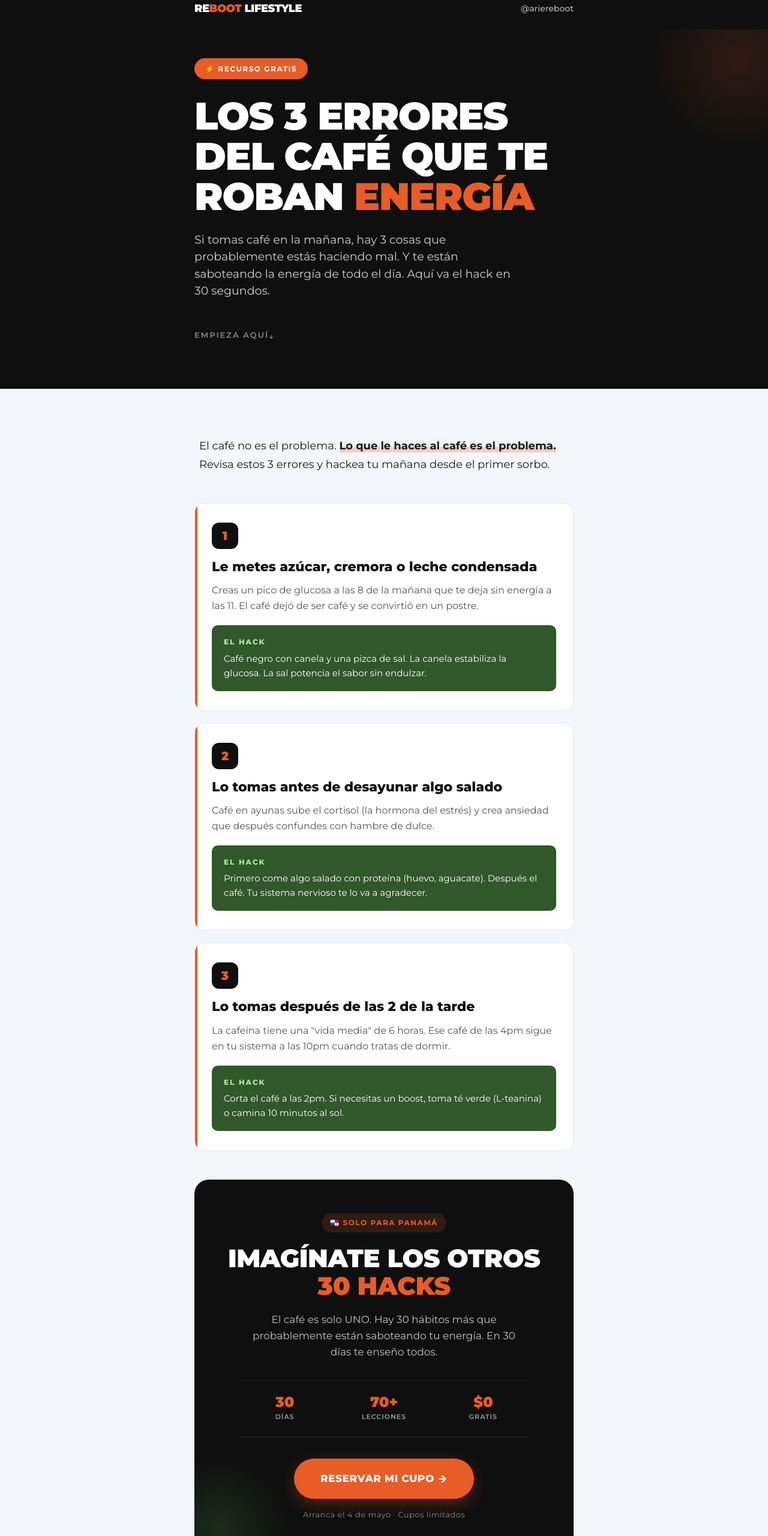
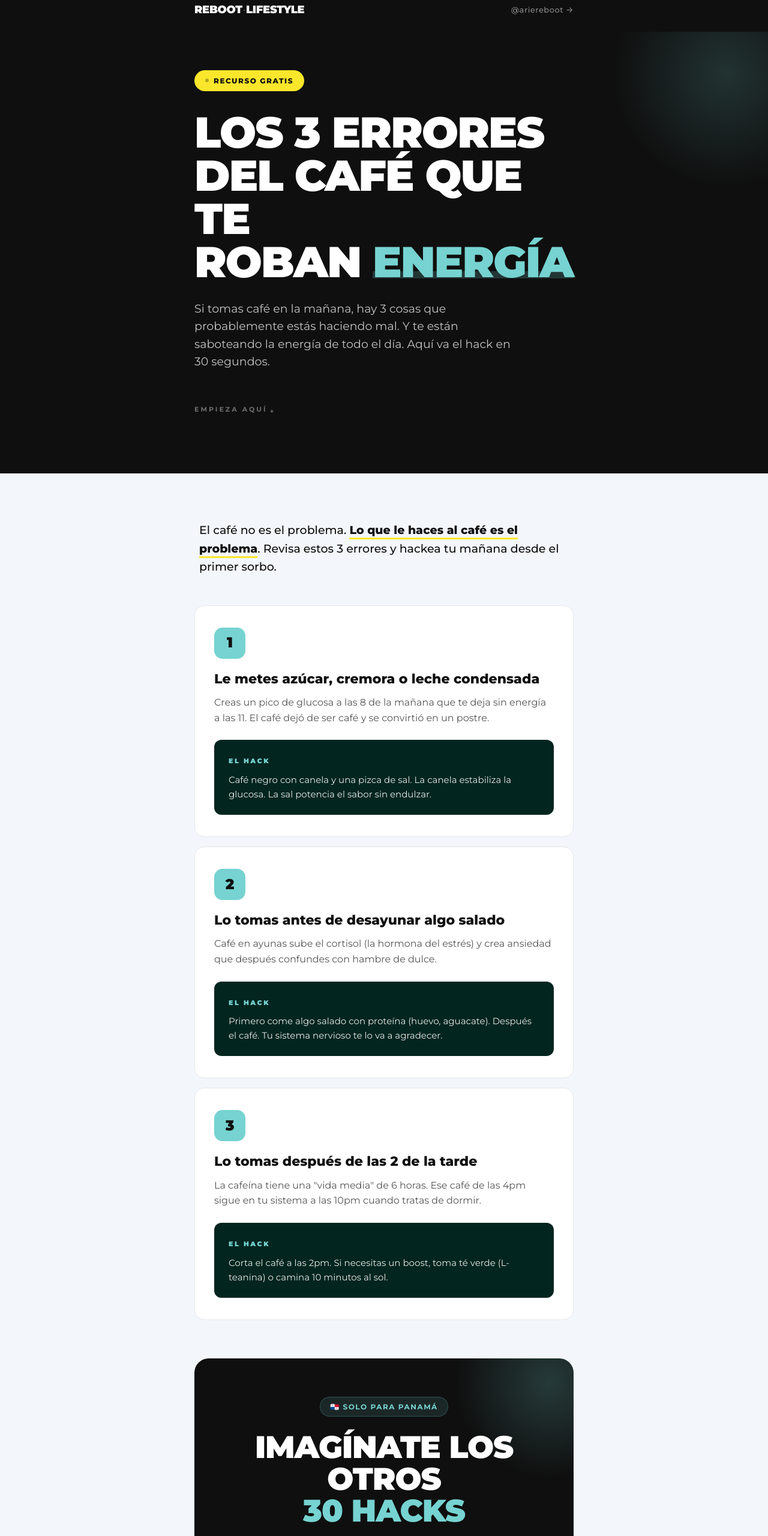
Before and after one commit to Rebootlifestyle/reboot-lifestyle, a plain HTML site: page index.html in a window 1280 px wide. Shown: the part 20-2580 px from the top of the page at 60% size. Drawn offline with Linux system fonts and the light colour scheme.

Commit message:
Update: New design with Paleta 2 (Oxygen Blue + Arie Yellow signature)

```diff
--- a/index.html
+++ b/index.html
@@ -18,11 +18,18 @@
         * { margin: 0; padding: 0; box-sizing: border-box; }
 
         :root {
+            /* Paleta 2 Reboot Lifestyle */
             --black-seed: #0f0f0f;
-            --bio-green: #31582b;
+            --deep-neural: #02251f;
+            --oxygen-blue: #76d3d1;
             --earth-carrot: #e85c26;
             --pure-reset: #f3f6fb;
-            --text: #1a1a1a;
+
+            /* Firma personal Arie (uso limitado) */
+            --arie-yellow: #fae62b;
+
+            /* Utilidades */
+            --text: #0f0f0f;
             --text-light: #555;
             --border: #e5e7eb;
         }
@@ -43,11 +50,11 @@
             padding: 0 24px;
         }
 
-        /* HEADER */
+        /* HEADER - Clean, monocromático */
         header {
             background: var(--black-seed);
             color: white;
-            padding: 20px 0;
+            padding: 22px 0;
             position: sticky;
             top: 0;
             z-index: 100;
@@ -60,80 +67,120 @@
         .logo {
             font-weight: 900;
             font-size: 18px;
-            letter-spacing: -0.5px;
+            letter-spacing: -0.3px;
             text-transform: uppercase;
+            color: white;
         }
-        .logo span { color: var(--earth-carrot); }
+        .logo .logo-colon {
+            color: white;
+            opacity: 0.4;
+            margin: 0 1px;
+            font-weight: 400;
+        }
         .nav-handle {
             margin-left: auto;
-            color: rgba(255,255,255,0.7);
+            color: rgba(255,255,255,0.5);
             text-decoration: none;
-            font-size: 14px;
+            font-size: 13px;
             font-weight: 500;
+            transition: color 0.2s;
+            letter-spacing: 0.5px;
         }
+        .nav-handle:hover { color: white; }
 
-        /* HERO */
+        /* HERO - Foco único */
         .hero {
             background: var(--black-seed);
             color: white;
-            padding: 48px 0 80px;
+            padding: 64px 0 96px;
             position: relative;
             overflow: hidden;
         }
         .hero::before {
             content: "";
             position: absolute;
-            top: -100px;
-            right: -100px;
-            width: 300px;
-            height: 300px;
-            background: radial-gradient(circle, rgba(232,92,38,0.15) 0%, transparent 70%);
+            top: -120px;
+            right: -120px;
+            width: 380px;
+            height: 380px;
+            background: radial-gradient(circle, rgba(118,211,209,0.18) 0%, transparent 70%);
             border-radius: 50%;
         }
+        .hero-content { position: relative; z-index: 1; }
+
         .badge {
-            display: inline-block;
-            background: var(--earth-carrot);
-            color: white;
+            display: inline-flex;
+            align-items: center;
+            gap: 8px;
+            background: var(--arie-yellow);
+            color: var(--black-seed);
             padding: 8px 18px;
             border-radius: 100px;
             font-size: 12px;
-            font-weight: 700;
+            font-weight: 800;
             letter-spacing: 1.5px;
             text-transform: uppercase;
+            margin-bottom: 32px;
+        }
+        .badge-dot {
+            width: 6px;
+            height: 6px;
+            background: var(--black-seed);
+            border-radius: 50%;
+            animation: pulse 2s infinite;
+        }
+        @keyframes pulse {
+            0%, 100% { opacity: 1; }
+            50% { opacity: 0.3; }
+        }
+
+        h1 {
+            font-size: clamp(40px, 7.5vw, 72px);
+            line-height: 1;
+            font-weight: 900;
             margin-bottom: 28px;
-        }
-        h1 {
-            font-size: clamp(36px, 7vw, 64px);
-            line-height: 1.05;
-            font-weight: 900;
-            margin-bottom: 24px;
-            letter-spacing: -0.02em;
+            letter-spacing: -0.025em;
             text-transform: uppercase;
         }
+        /* UNA sola palabra destacada - energía */
         h1 .highlight {
-            color: var(--earth-carrot);
+            color: var(--oxygen-blue);
+            position: relative;
             display: inline-block;
-            position: relative;
         }
+        h1 .highlight::after {
+            content: "";
+            position: absolute;
+            left: 0;
+            right: 0;
+            bottom: 8px;
+            height: 12px;
+            background: rgba(118,211,209,0.2);
+            z-index: -1;
+            border-radius: 2px;
+        }
+
         .subtitle {
-            font-size: clamp(16px, 2.5vw, 19px);
-            color: rgba(255,255,255,0.8);
+            font-size: clamp(16px, 2.4vw, 19px);
+            color: rgba(255,255,255,0.75);
             max-width: 540px;
-            line-height: 1.5;
+            line-height: 1.55;
             font-weight: 400;
         }
         .scroll-hint {
-            margin-top: 48px;
-            color: rgba(255,255,255,0.5);
-            font-size: 13px;
-            letter-spacing: 2px;
+            margin-top: 56px;
+            color: rgba(255,255,255,0.4);
+            font-size: 11px;
+            letter-spacing: 3px;
             text-transform: uppercase;
-            font-weight: 600;
+            font-weight: 700;
+            display: inline-block;
         }
         .scroll-hint::after {
             content: " ↓";
             display: inline-block;
             animation: bounce 1.6s infinite;
+            margin-left: 4px;
         }
         @keyframes bounce {
             0%, 100% { transform: translateY(0); }
@@ -143,52 +190,51 @@
         /* CONTENT */
         .content-wrapper {
             padding: 80px 0 40px;
+            position: relative;
         }
 
         .intro-text {
-            font-size: 18px;
+            font-size: 19px;
             color: var(--text);
             margin-bottom: 48px;
-            line-height: 1.7;
+            line-height: 1.6;
             padding: 0 8px;
+            font-weight: 500;
         }
         .intro-text strong {
-            background: linear-gradient(180deg, transparent 60%, rgba(232,92,38,0.25) 60%);
-            font-weight: 700;
+            color: var(--black-seed);
+            font-weight: 800;
+            border-bottom: 3px solid var(--arie-yellow);
+            padding-bottom: 1px;
         }
 
-        /* ERROR CARDS */
+        /* ERROR CARDS - Clean, un solo accent */
         .error-card {
             background: white;
             border-radius: 16px;
-            padding: 32px 28px;
-            margin-bottom: 20px;
+            padding: 36px 32px;
+            margin-bottom: 16px;
             border: 1px solid var(--border);
             position: relative;
-            overflow: hidden;
+            transition: transform 0.2s, box-shadow 0.2s;
         }
-        .error-card::before {
-            content: "";
-            position: absolute;
-            top: 0;
-            left: 0;
-            width: 4px;
-            height: 100%;
-            background: var(--earth-carrot);
+        .error-card:hover {
+            transform: translateY(-2px);
+            box-shadow: 0 8px 28px rgba(15,15,15,0.08);
         }
 
         .error-number {
             display: inline-flex;
             align-items: center;
             justify-content: center;
-            background: var(--black-seed);
-            color: var(--earth-carrot);
-            width: 44px;
-            height: 44px;
-            border-radius: 12px;
+            background: var(--oxygen-blue);
+            color: var(--black-seed);
+            width: 52px;
+            height: 52px;
+            border-radius: 14px;
             font-weight: 900;
-            font-size: 20px;
-            margin-bottom: 16px;
+            font-size: 24px;
+            margin-bottom: 20px;
         }
         .error-title {
             font-size: 22px;
@@ -199,75 +245,94 @@
         }
         .error-desc {
             color: var(--text-light);
-            margin-bottom: 20px;
+            margin-bottom: 24px;
             font-size: 16px;
             line-height: 1.6;
         }
         .hack-box {
-            background: var(--bio-green);
+            background: var(--deep-neural);
             color: white;
-            padding: 18px 20px;
-            border-radius: 10px;
+            padding: 22px 24px;
+            border-radius: 12px;
             font-size: 15px;
             line-height: 1.6;
+            position: relative;
         }
         .hack-box strong {
-            display: block;
-            color: #a8e89b;
-            font-size: 12px;
-            letter-spacing: 2px;
+            display: inline-block;
+            color: var(--oxygen-blue);
+            font-size: 11px;
+            letter-spacing: 2.5px;
             text-transform: uppercase;
-            margin-bottom: 6px;
-            font-weight: 800;
+            margin-bottom: 10px;
+            font-weight: 900;
+        }
+        .hack-box .hack-content {
+            color: rgba(255,255,255,0.9);
         }
 
-        /* CTA SECTION */
+        /* CTA SECTION - El momento estrella */
         .cta-section {
             background: var(--black-seed);
             color: white;
             border-radius: 24px;
-            padding: 56px 32px;
+            padding: 64px 32px;
             text-align: center;
-            margin: 48px 0;
+            margin: 64px 0 48px;
             position: relative;
             overflow: hidden;
         }
         .cta-section::before {
             content: "";
             position: absolute;
-            bottom: -80px;
-            left: -80px;
-            width: 240px;
-            height: 240px;
-            background: radial-gradient(circle, rgba(49,88,43,0.4) 0%, transparent 70%);
+            top: -120px;
+            right: -120px;
+            width: 320px;
+            height: 320px;
+            background: radial-gradient(circle, rgba(118,211,209,0.22) 0%, transparent 70%);
             border-radius: 50%;
         }
+        .cta-section::after {
+            content: "";
+            position: absolute;
+            bottom: -120px;
+            left: -120px;
+            width: 280px;
+            height: 280px;
+            background: radial-gradient(circle, rgba(232,92,38,0.15) 0%, transparent 70%);
+            border-radius: 50%;
+        }
+        .cta-content { position: relative; z-index: 1; }
+
         .cta-eyebrow {
             display: inline-block;
-            background: rgba(232,92,38,0.15);
-            color: var(--earth-carrot);
-            padding: 6px 14px;
+            background: rgba(118,211,209,0.12);
+            color: var(--oxygen-blue);
+            padding: 6px 16px;
             border-radius: 100px;
             font-size: 12px;
             font-weight: 700;
             letter-spacing: 1.5px;
             text-transform: uppercase;
-            margin-bottom: 20px;
+            margin-bottom: 24px;
+            border: 1px solid rgba(118,211,209,0.25);
         }
         .cta-section h2 {
-            font-size: clamp(28px, 5vw, 42px);
-            line-height: 1.1;
+            font-size: clamp(32px, 5.5vw, 52px);
+            line-height: 1.02;
             font-weight: 900;
-            margin-bottom: 20px;
+            margin-bottom: 24px;
             text-transform: uppercase;
-            letter-spacing: -0.01em;
+            letter-spacing: -0.02em;
         }
-        .cta-section h2 span { color: var(--earth-carrot); }
+        .cta-section h2 .cta-highlight {
+            color: var(--oxygen-blue);
+        }
         .cta-section p {
             color: rgba(255,255,255,0.75);
-            margin-bottom: 32px;
+            margin-bottom: 40px;
             font-size: 17px;
-            max-width: 460px;
+            max-width: 480px;
             margin-left: auto;
             margin-right: auto;
             line-height: 1.6;
@@ -277,33 +342,34 @@
             grid-template-columns: repeat(3, 1fr);
             gap: 16px;
             max-width: 480px;
-            margin: 0 auto 36px;
-            padding: 24px 0;
+            margin: 0 auto 44px;
+            padding: 28px 0;
             border-top: 1px solid rgba(255,255,255,0.1);
             border-bottom: 1px solid rgba(255,255,255,0.1);
         }
         .stat {
             text-align: center;
         }
+        /* Consistencia: TODOS los números en turquesa */
         .stat-number {
-            font-size: 24px;
+            font-size: 28px;
             font-weight: 900;
-            color: var(--earth-carrot);
+            color: var(--oxygen-blue);
             line-height: 1;
-            margin-bottom: 4px;
+            margin-bottom: 6px;
         }
         .stat-label {
             font-size: 11px;
-            color: rgba(255,255,255,0.6);
-            letter-spacing: 1px;
+            color: rgba(255,255,255,0.55);
+            letter-spacing: 1.5px;
             text-transform: uppercase;
-            font-weight: 600;
+            font-weight: 700;
         }
         .cta-button {
             display: inline-block;
             background: var(--earth-carrot);
             color: white;
-            padding: 20px 44px;
+            padding: 22px 52px;
             border-radius: 100px;
             text-decoration: none;
             font-weight: 800;
@@ -311,17 +377,17 @@
             text-transform: uppercase;
             letter-spacing: 0.5px;
             transition: transform 0.2s, background 0.2s, box-shadow 0.2s;
-            box-shadow: 0 8px 24px rgba(232,92,38,0.3);
+            box-shadow: 0 10px 28px rgba(232,92,38,0.4);
         }
         .cta-button:hover {
             transform: translateY(-2px);
             background: #d14f1f;
-            box-shadow: 0 12px 32px rgba(232,92,38,0.4);
+            box-shadow: 0 14px 36px rgba(232,92,38,0.5);
         }
         .cta-small {
             display: block;
-            margin-top: 16px;
-            color: rgba(255,255,255,0.5);
+            margin-top: 20px;
+            color: rgba(255,255,255,0.45);
             font-size: 13px;
             letter-spacing: 0.5px;
         }
@@ -331,47 +397,63 @@
             background: white;
             border: 2px solid var(--black-seed);
             border-radius: 16px;
-            padding: 28px 24px;
+            padding: 36px 28px;
             text-align: center;
             margin-bottom: 48px;
         }
         .follow-card h3 {
-            font-size: 20px;
-            font-weight: 800;
+            font-size: 22px;
+            font-weight: 900;
             margin-bottom: 12px;
             color: var(--black-seed);
+            text-transform: uppercase;
         }
         .follow-card p {
             color: var(--text-light);
-            margin-bottom: 20px;
+            margin-bottom: 22px;
             font-size: 15px;
         }
         .follow-link {
             display: inline-block;
             color: var(--black-seed);
             text-decoration: none;
-            font-weight: 700;
-            border-bottom: 3px solid var(--earth-carrot);
+            font-weight: 800;
+            border-bottom: 3px solid var(--arie-yellow);
             padding-bottom: 2px;
-            transition: color 0.2s;
+            transition: color 0.2s, border-color 0.2s;
+            font-size: 17px;
         }
-        .follow-link:hover { color: var(--earth-carrot); }
+        .follow-link:hover {
+            color: var(--earth-carrot);
+            border-color: var(--earth-carrot);
+        }
 
-        /* FOOTER */
+        /* FOOTER - Monocromático clean */
         footer {
             background: var(--black-seed);
-            color: rgba(255,255,255,0.5);
-            padding: 32px 0;
+            color: rgba(255,255,255,0.4);
+            padding: 40px 0;
             text-align: center;
-            font-size: 14px;
+            font-size: 13px;
+            letter-spacing: 1px;
+        }
+        footer .brand {
+            color: white;
+            font-weight: 800;
+            text-transform: uppercase;
             letter-spacing: 0.5px;
         }
-        footer span { color: var(--earth-carrot); font-weight: 700; }
+        footer .separator {
+            margin: 0 10px;
+            opacity: 0.3;
+        }
 
         @media (max-width: 640px) {
-            .cta-section { padding: 40px 24px; }
-            .error-card { padding: 28px 20px; }
+            .cta-section { padding: 48px 24px; }
+            .error-card { padding: 28px 22px; }
             .cta-stats { grid-template-columns: 1fr; gap: 20px; }
+            .hero { padding: 48px 0 80px; }
+            h1 { font-size: 40px; }
         }
     </style>
 </head>
@@ -380,20 +462,22 @@
 <header>
     <div class="container">
         <div class="nav">
-            <div class="logo">Re<span>Boot</span> Lifestyle</div>
-            <a href="https://instagram.com/ariereboot" class="nav-handle">@ariereboot</a>
+            <div class="logo">ReBoot<span class="logo-colon">·</span>Lifestyle</div>
+            <a href="https://instagram.com/ariereboot" class="nav-handle">@ariereboot →</a>
         </div>
     </div>
 </header>
 
 <section class="hero">
     <div class="container">
-        <div class="badge">⚡ Recurso Gratis</div>
+        <div class="hero-content">
+            <div class="badge"><span class="badge-dot"></span>Recurso Gratis</div>
             <h1>Los 3 errores<br>del café que te<br>roban <span class="highlight">energía</span></h1>
             <p class="subtitle">
                 Si tomas café en la mañana, hay 3 cosas que probablemente estás haciendo mal. Y te están saboteando la energía de todo el día. Aquí va el hack en 30 segundos.
             </p>
             <div class="scroll-hint">Empieza aquí</div>
+        </div>
     </div>
 </section>
 
@@ -401,7 +485,7 @@
     <div class="container">
 
         <p class="intro-text">
-            El café no es el problema. <strong>Lo que le haces al café es el problema.</strong> Revisa estos 3 errores y hackea tu mañana desde el primer sorbo.
+            El café no es el problema. <strong>Lo que le haces al café es el problema</strong>. Revisa estos 3 errores y hackea tu mañana desde el primer sorbo.
         </p>
 
         <div class="error-card">
@@ -412,7 +496,7 @@
             </p>
             <div class="hack-box">
                 <strong>El hack</strong>
-                Café negro con canela y una pizca de sal. La canela estabiliza la glucosa. La sal potencia el sabor sin endulzar.
+                <div class="hack-content">Café negro con canela y una pizca de sal. La canela estabiliza la glucosa. La sal potencia el sabor sin endulzar.</div>
             </div>
         </div>
 
@@ -424,7 +508,7 @@
             </p>
             <div class="hack-box">
                 <strong>El hack</strong>
-                Primero come algo salado con proteína (huevo, aguacate). Después el café. Tu sistema nervioso te lo va a agradecer.
+                <div class="hack-content">Primero come algo salado con proteína (huevo, aguacate). Después el café. Tu sistema nervioso te lo va a agradecer.</div>
             </div>
         </div>
 
@@ -436,13 +520,14 @@
             </p>
             <div class="hack-box">
                 <strong>El hack</strong>
-                Corta el café a las 2pm. Si necesitas un boost, toma té verde (L-teanina) o camina 10 minutos al sol.
+                <div class="hack-content">Corta el café a las 2pm. Si necesitas un boost, toma té verde (L-teanina) o camina 10 minutos al sol.</div>
             </div>
         </div>
 
         <div class="cta-section">
+            <div class="cta-content">
                 <div class="cta-eyebrow">🇵🇦 Solo para Panamá</div>
-            <h2>Imagínate los otros<br><span>30 hacks</span></h2>
+                <h2>Imagínate los otros<br><span class="cta-highlight">30 hacks</span></h2>
                 <p>
                     El café es solo UNO. Hay 30 hábitos más que probablemente están saboteando tu energía. En 30 días te enseño todos.
                 </p>
@@ -465,9 +550,10 @@
                 <a href="#" class="cta-button">Reservar mi cupo →</a>
                 <span class="cta-small">Arranca el 4 de mayo · Cupos limitados</span>
             </div>
+        </div>
 
         <div class="follow-card">
-            <h3>Si este hack te sirvió...</h3>
+            <h3>Si este hack te sirvió</h3>
             <p>
                 Sígueme en Instagram que cada semana saco un hack nuevo para cambiarte la relación con la comida.
             </p>
@@ -479,7 +565,7 @@
 
 <footer>
     <div class="container">
-        <span>ReBoot Lifestyle</span> · Arie Reboot · Panamá
+        <span class="brand">ReBoot Lifestyle</span><span class="separator">·</span>by Arie Reboot<span class="separator">·</span>Panamá
     </div>
 </footer>
 
```
Also changed, not shown: cafe.html (+212 -126 lines). Lines whose indentation alone changed are shown as unchanged.
